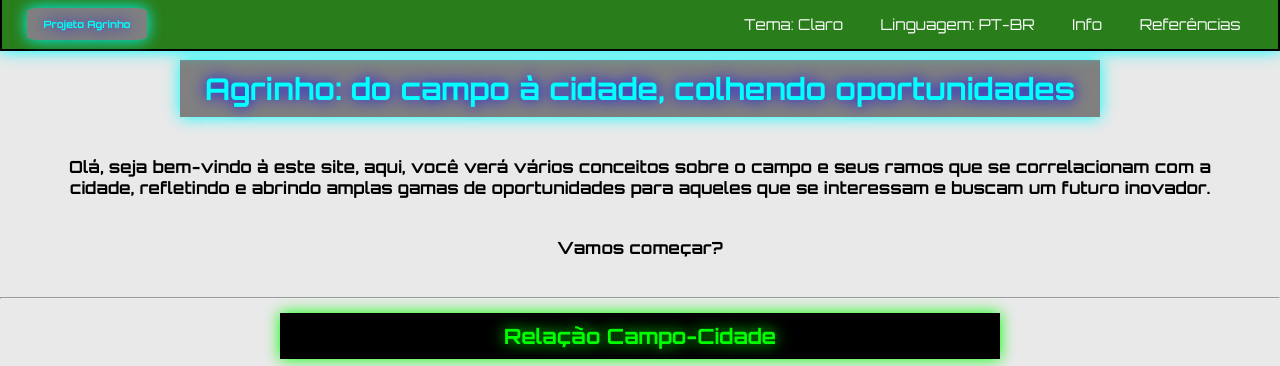
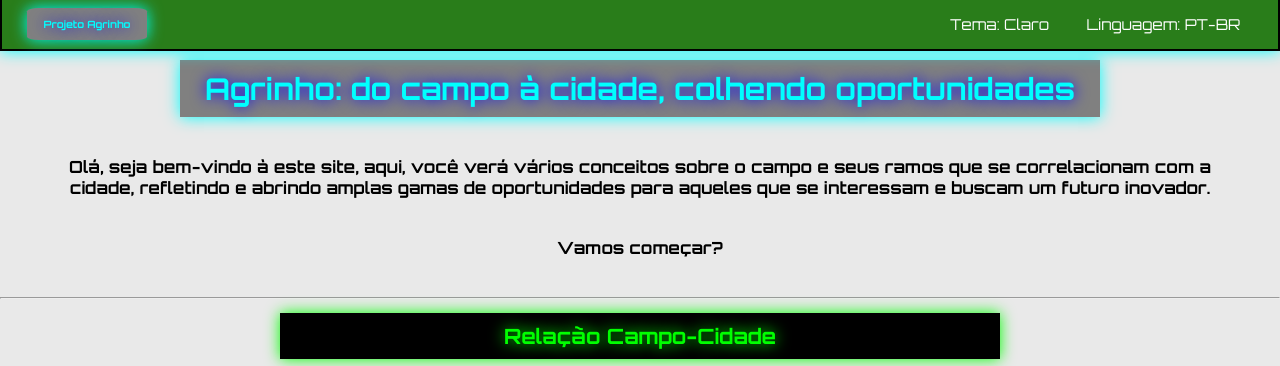
Before and after one commit to VoidS12344/agrinhooooooo2024, a plain HTML site: page index.html in a window 1280 px wide. Shown: the top 366 px of the page. Drawn offline with Linux system fonts and the light colour scheme.

Commit message:
Add files via upload

```diff
--- a/index.html
+++ b/index.html
@@ -23,9 +23,6 @@
         <ul id="menu" role="menu">
           <li><a href="escuro.html">Tema: Claro</a></li>
           <li><a href="">Linguagem: PT-BR</a></li>
-          <li><a href="extra/info.html">Info</a></li>
-          <li><a href="extra/referencias.html">Referências</a></li>
-        </ul>
       </nav>
     </header>
     <h1 class="T1">Agrinho: do campo à cidade, colhendo oportunidades</h1>
```
